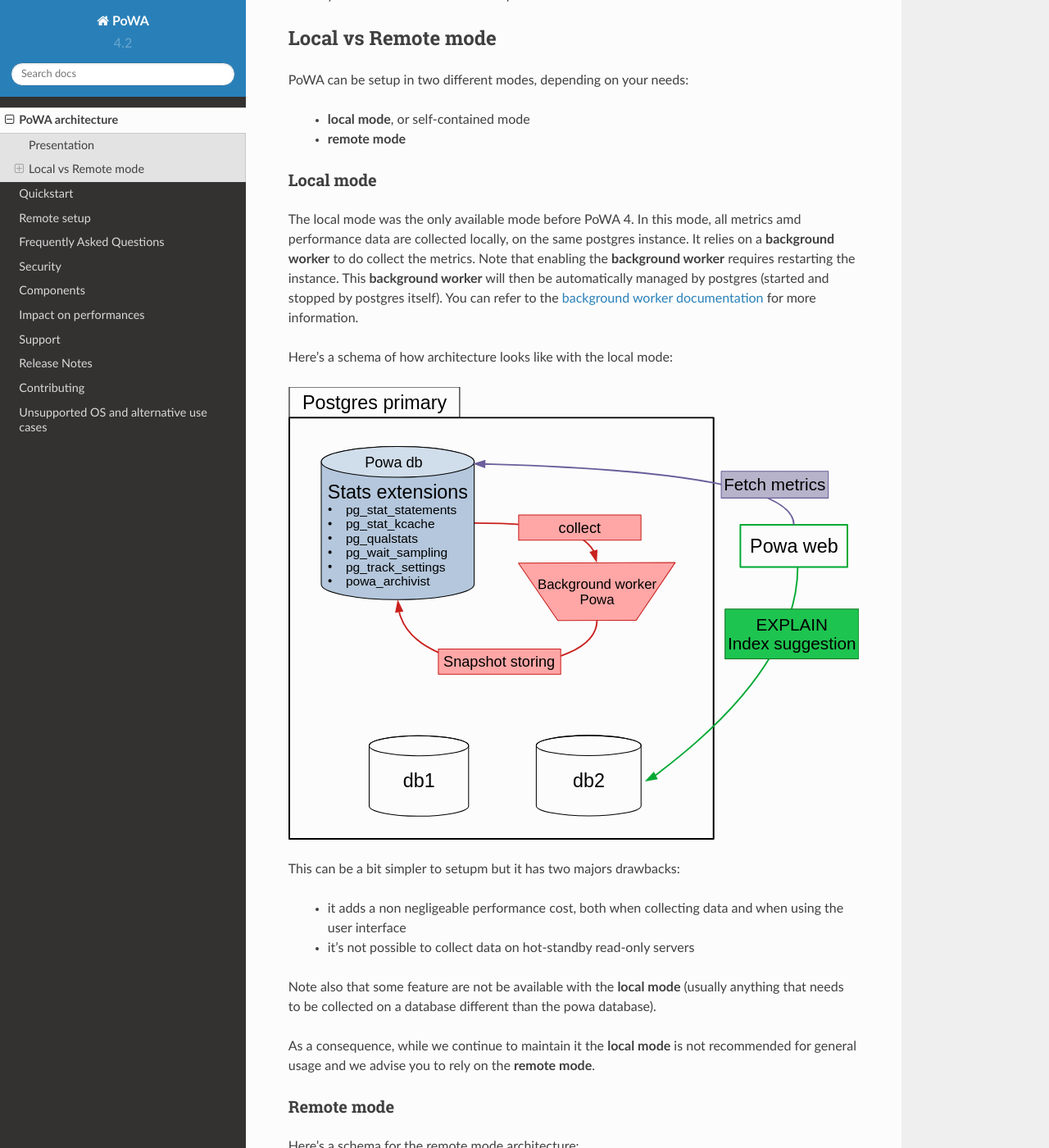
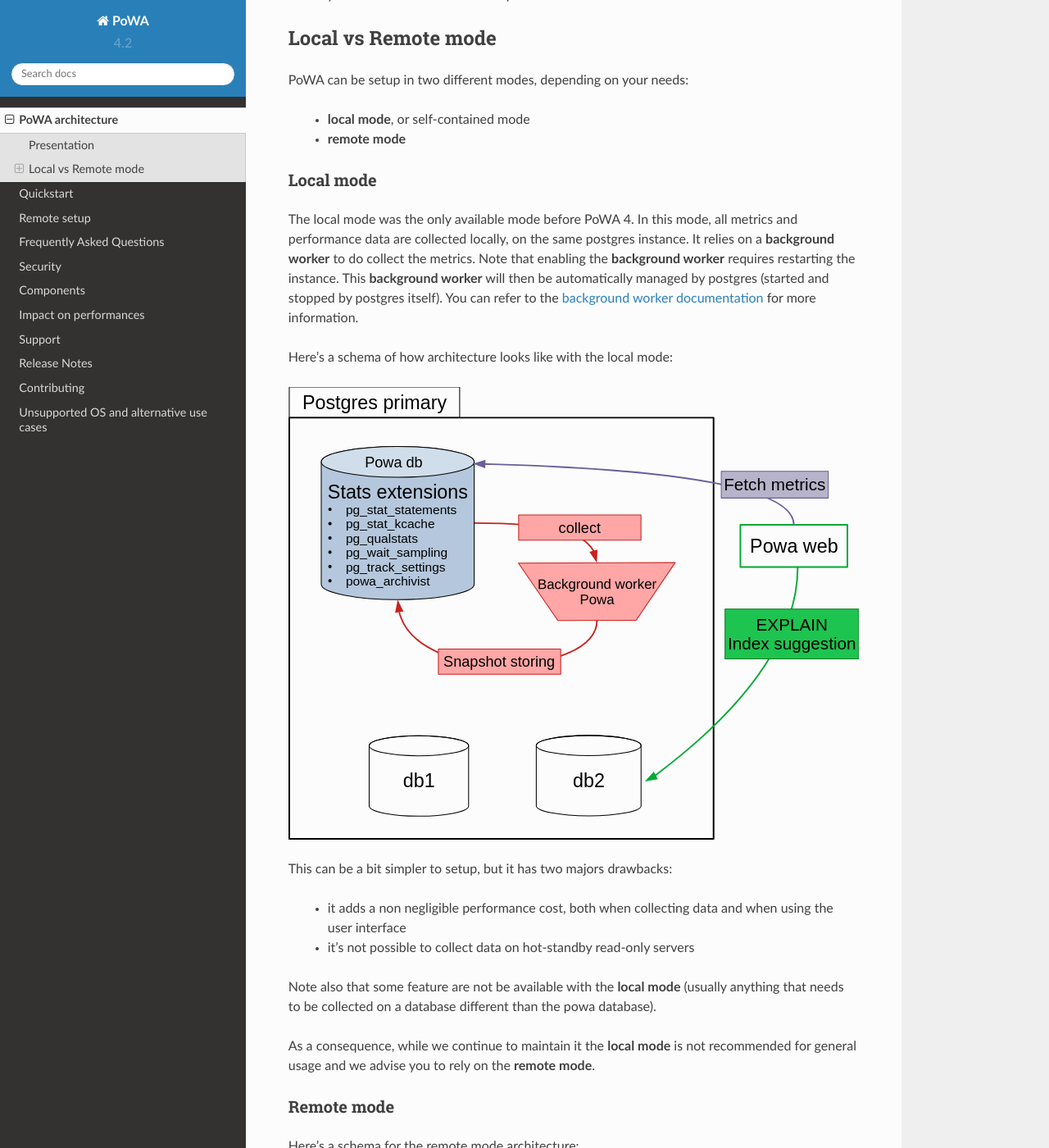
Before and after one commit to powa-team/powa, a Sphinx documentation site: the page built from docs/architecture.rst, in a window 1280 px wide and 1400 px high, scrolled down 1026 px. Shown: the whole window at 82% size. Built offline with Sphinx 7.4.7 and the Read the Docs theme 2.0.0, drawn with Linux system fonts in a browser that asks for light colours; some of the changed text lies outside the part shown.

Commit message:
Fix a few typo in architecture.rst

```diff
--- a/docs/architecture.rst
+++ b/docs/architecture.rst
@@ -58,7 +58,7 @@ Local mode
 ----------
 
 The local mode was the only available mode before PoWA 4.  In this mode, all
-metrics amd performance data are collected locally, on the same postgres
+metrics and performance data are collected locally, on the same postgres
 instance.  It relies on a **background worker** to do collect the metrics.
 Note that enabling the **background worker** requires restarting the instance.
 This **background worker** will then be automatically managed by postgres
@@ -72,9 +72,9 @@ Here's a schema of how architecture looks like with the local mode:
    :width: 800
    :alt: Local mode diagram
 
-This can be a bit simpler to setupm but it has two majors drawbacks:
+This can be a bit simpler to setup, but it has two majors drawbacks:
 
-  - it adds a non negligeable performance cost, both when collecting data and
+  - it adds a non negligible performance cost, both when collecting data and
     when using the user interface
   - it's not possible to collect data on hot-standby read-only servers
 
```
Also changed, not shown: other parts of docs/architecture.rst (+1 -1 lines).
